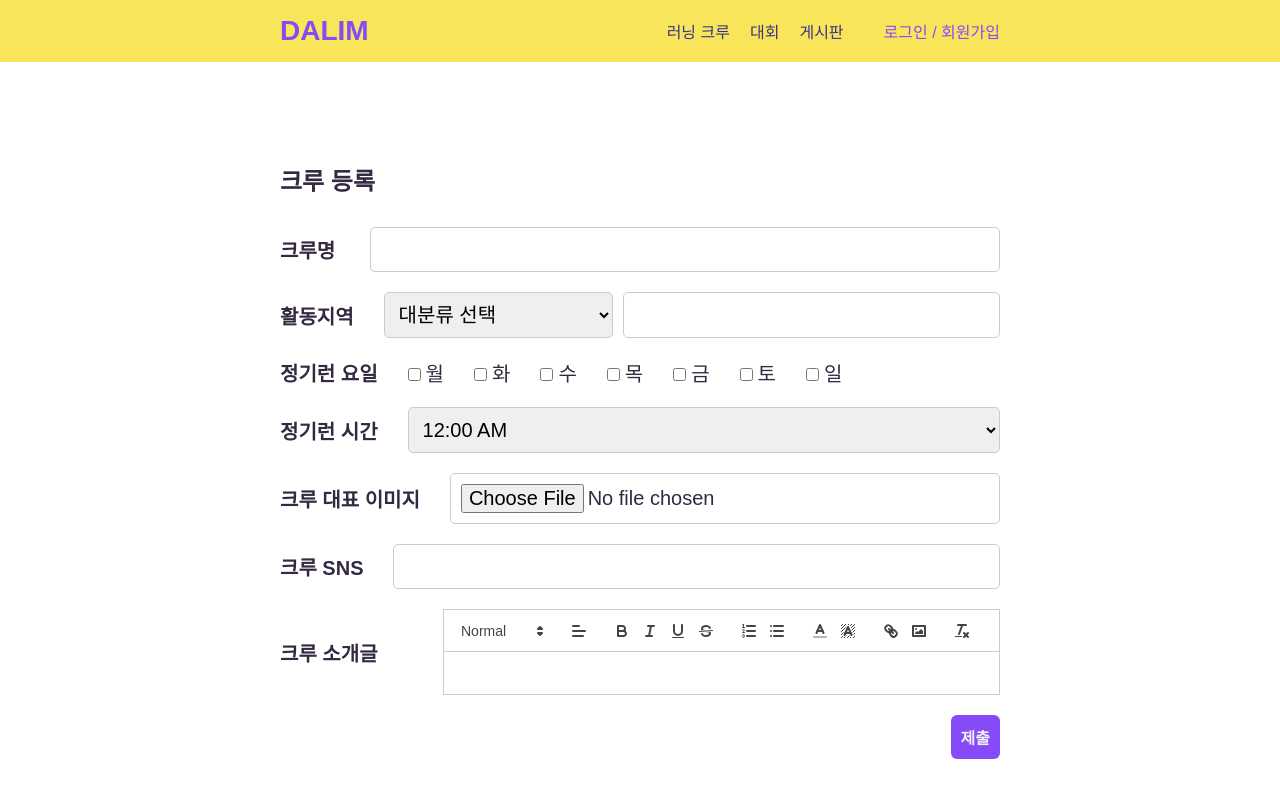
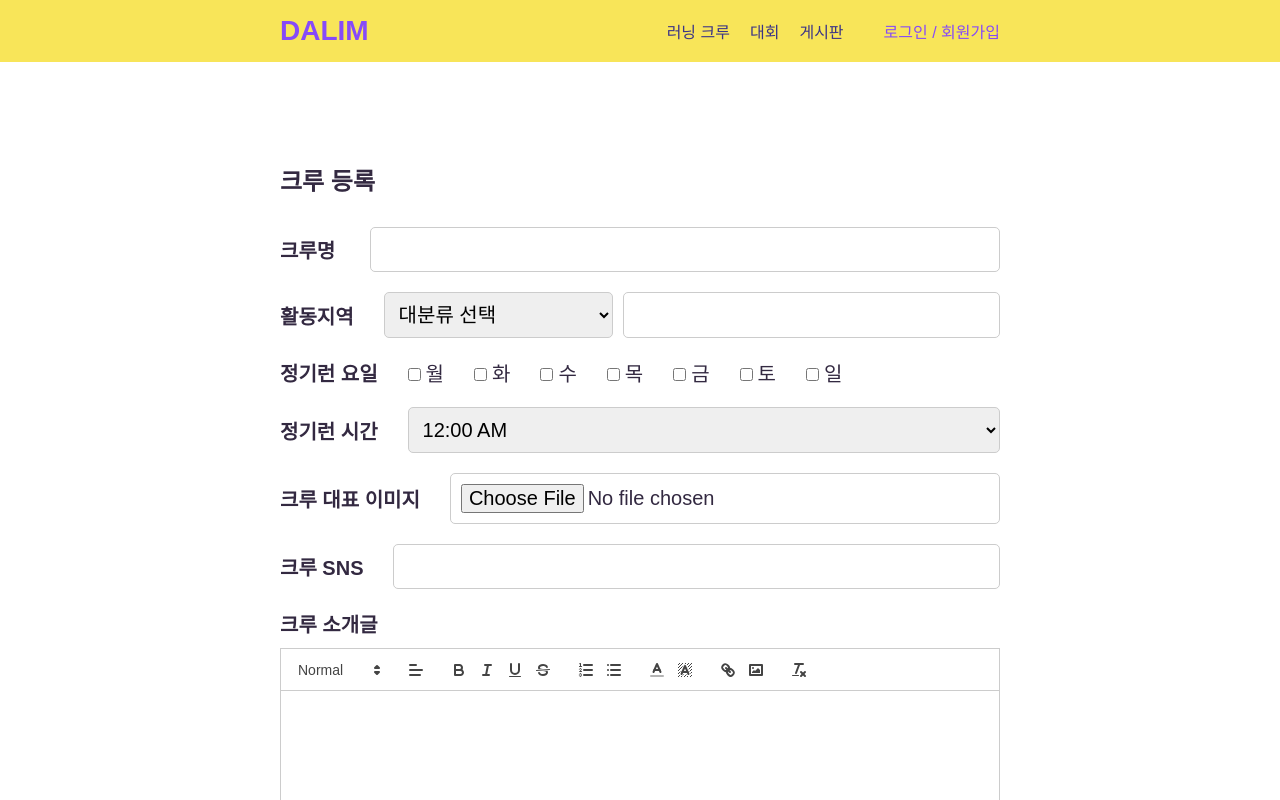
Before and after one commit to escape1001/dalim_front, a Next.js app in the folder dalim/: page /manage/crew/form in a window 1280 px wide. Shown: the top 800 px of the page. Built offline with nearby package versions, Linux system fonts and the light colour scheme.

Commit message:
:lipstick: 게시글 작성 에디터 너비높이 수정

```diff
--- a/dalim/styles/globals.css
+++ b/dalim/styles/globals.css
@@ -262,6 +262,16 @@ main{
   background-color: var(--color-point) !important;
 }
 
+.quill{
+  width: 100%;
+}
+
+.ql-editor{
+  max-height: 70vh;
+  min-height: 70vh;
+  overflow-y: auto;
+}
+
 @media all and (max-width:1023px) {
   html{
     font-size:7.7px;
```
